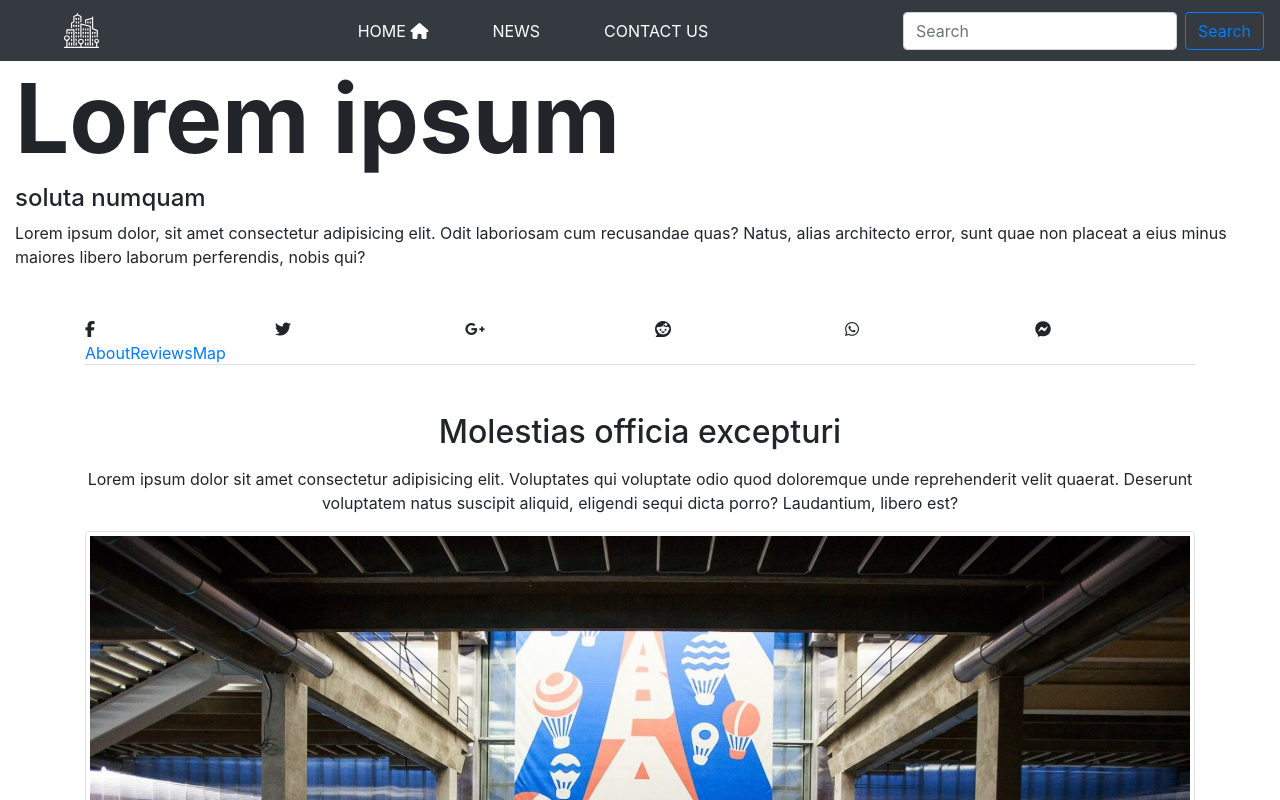
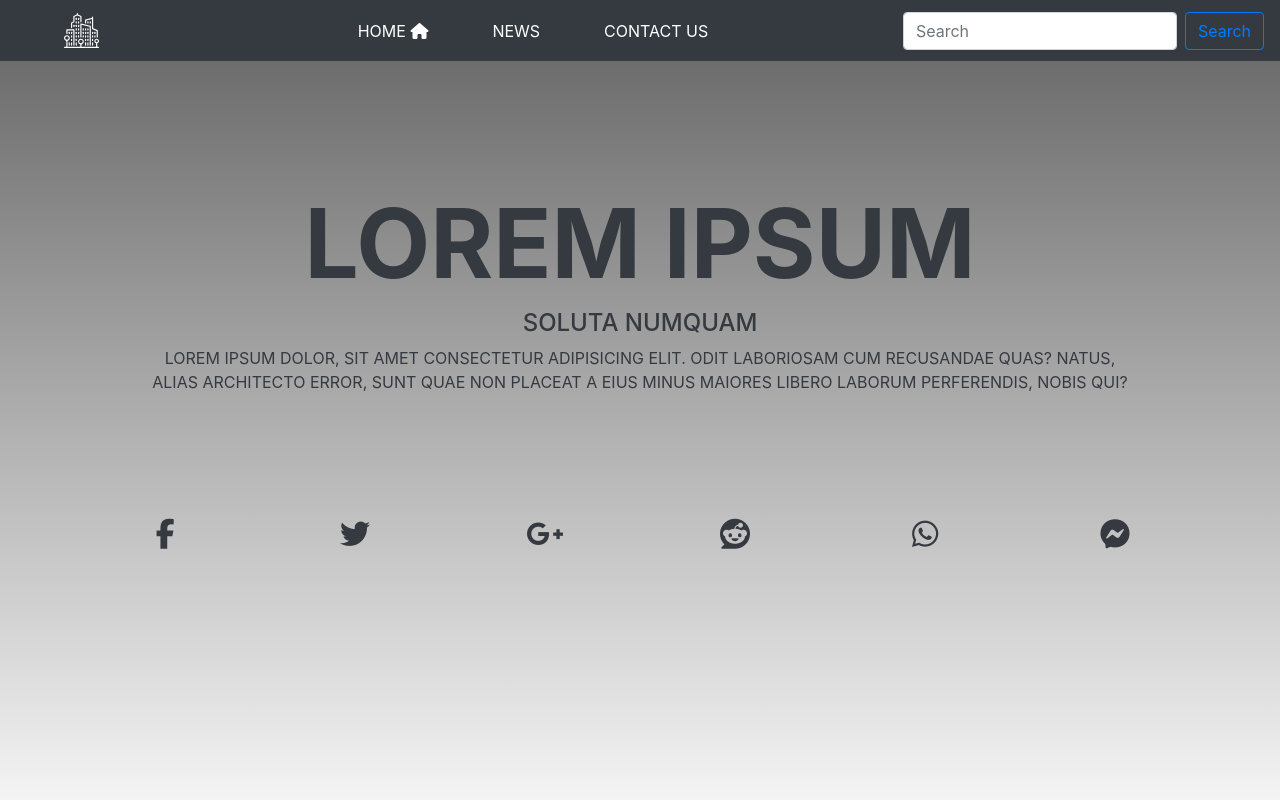
Before and after one commit to stephieplusthree/city_guide__react, a React (Create React App) app: page /details in a window 1280 px wide. Shown: the top 800 px of the page. Built offline with nearby package versions, Linux system fonts and the light colour scheme.

Commit message:
details css added

```diff
--- a/src/components/pages/Details.js
+++ b/src/components/pages/Details.js
@@ -1,6 +1,7 @@
 import React, { Component } from "react";
 import { InfoConsumer } from "../context";
 import Footer from "../layouts/Footer";
+import styled from "styled-components";
 
 class Details extends Component {
   render() {
@@ -20,7 +21,7 @@
 
           return (
             <React.Fragment>
-              <div className="container-fluid align-items-center">
+              <HeaderDetails className="container-fluid align-items-center">
                 <h1 className="display-1 font-weight-bold">{headerTitle}</h1>
                 <h4 className="display-5">{headerSubTitle}</h4>
                 <p>{headerText}</p>
@@ -47,15 +48,16 @@
                     </div>
                   </div>
                 </div>
-              </div>
+              </HeaderDetails>
+
               {/* nav link */}
               <div className="container">
                 <ul className="nav nav-tabs">
-                  {/* About Place Link */}
-                  <li className="nav-item">
+                 {/* About Link */}
+                 <li className="nav-item">
                     <a
                       href="#aboutPlace"
-                      className="nave-link active"
+                      className="nav-link active"
                       role="tab"
                       data-toggle="tab"
                     >
@@ -66,7 +68,7 @@
                   <li className="nav-item">
                     <a
                       href="#reviews"
-                      className="nave-link"
+                      className="nav-link"
                       role="tab"
                       data-toggle="tab"
                     >
@@ -77,7 +79,7 @@
                   <li className="nav-item">
                     <a
                       href="#map"
-                      className="nave-link"
+                      className="nav-link"
                       role="tab"
                       data-toggle="tab"
                     >
@@ -110,7 +112,15 @@
 
                   {/* Map */}
                   <div className="tab-pane" id="map" role="tabpanel">
-                    <iframe src={maps} style={{border: '0', height: '28.125rem', width: '100%', frameborder: '0' }}></iframe>
+                    <iframe
+                      src={maps}
+                      style={{
+                        border: "0",
+                        height: "28.125rem",
+                        width: "100%",
+                        frameborder: "0",
+                      }}
+                    ></iframe>
                   </div>
                 </div>
               </div>
@@ -124,3 +134,47 @@
 }
 
 export default Details;
+
+const HeaderDetails = styled.header`
+    background: linear-gradient(rgba(109, 109, 109), rgba(255, 255, 255));
+    height: 100vh;
+    text-transform: uppercase;
+    color: var(--mainWhite);
+    text-align: center;
+
+    h1{
+        padding-top: 10%;
+        color: var(--mainDark);
+    }
+
+    h4{
+        color: var(--mainDark);
+    }
+
+    p{
+        padding-left: 10%;
+        padding-right: 10%;
+        margin-bottom: 10%;
+        color: var(--mainDark);
+    }
+
+    i {
+        font-size: 1.875rem;
+        color: var(--mainDark);
+    }
+
+    i:hoover {
+        color: var(--mainBlue);
+        cursor: pointer;
+    }
+
+    .nav-item {
+        height: 18.75rem;
+    }
+
+    @media(max-width: 760px) {
+        h1, h4 {
+          color: var(--mainWhite);
+        }
+    }
+`;
```
